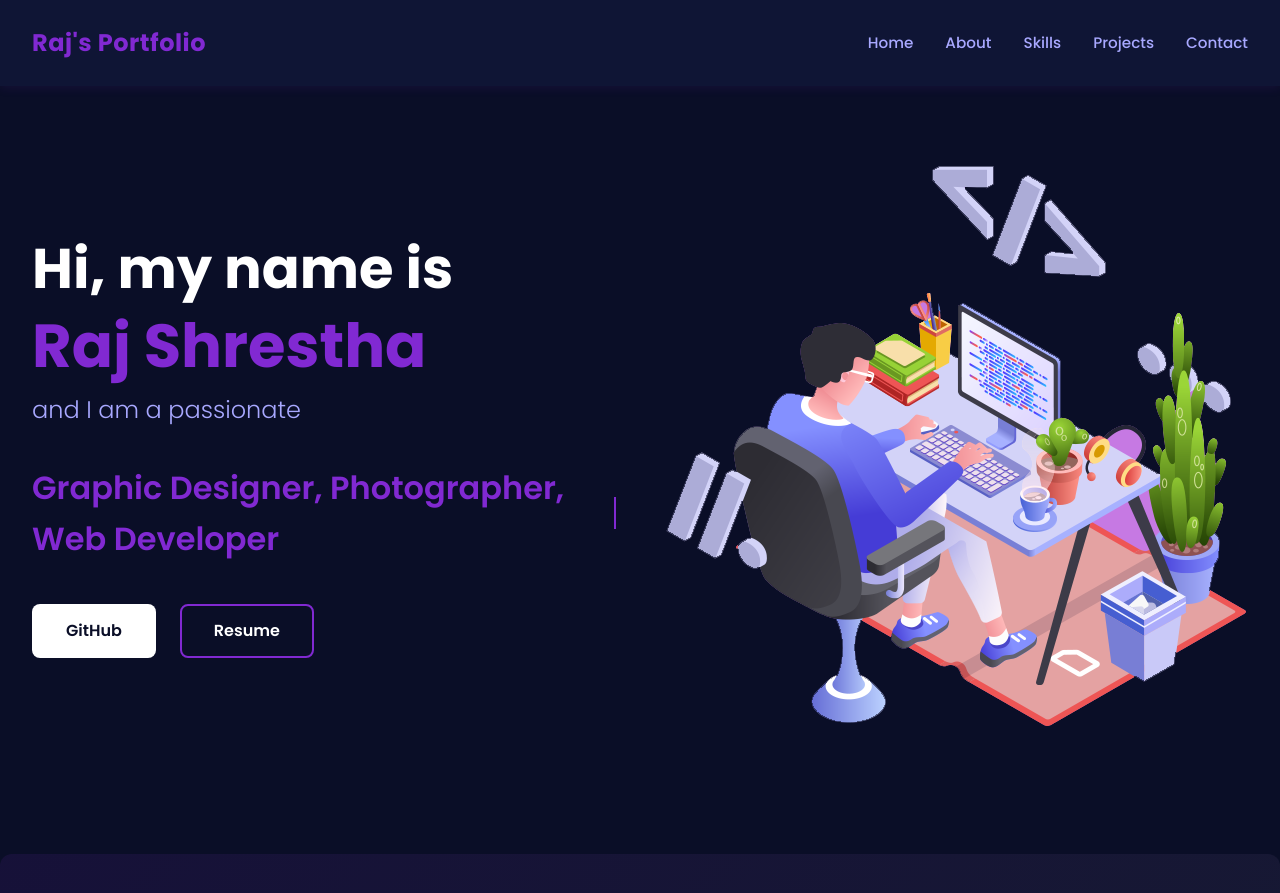
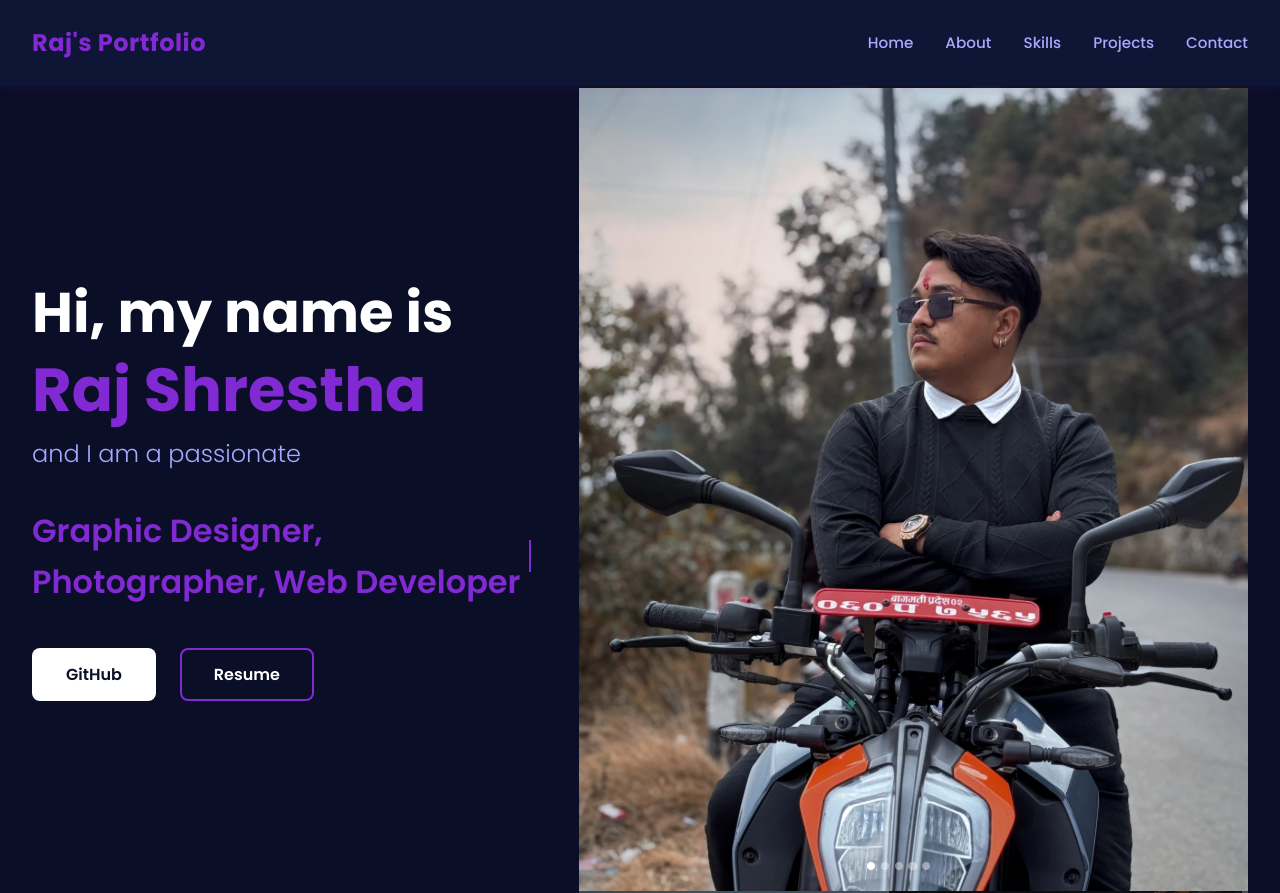
Before and after one commit to rajshrestha122/Portfolio, a plain HTML site: page index.html in a window 1280 px wide. Shown: the top 893 px of the page. Drawn offline with Linux system fonts and the light colour scheme.

Commit message:
updated images

```diff
--- a/index.html
+++ b/index.html
@@ -50,7 +50,7 @@
             </div>
 
             <div class="hero-image">
-                <img src="images/bg.png" alt="Background Image">
+                <img src="images/afno.png" alt="Background Image">
             </img>
         </section>
     </main>
--- a/style.css
+++ b/style.css
@@ -200,6 +200,7 @@ main {
     display: flex;
     justify-content: center;
     align-items: center;
+
 }
 
 
```
Also changed, not shown: images/afno.png (added).
